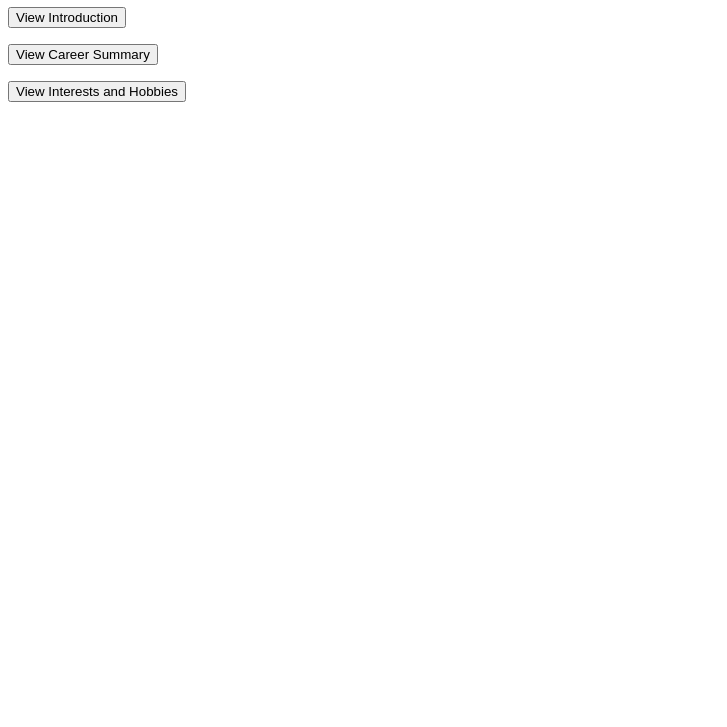
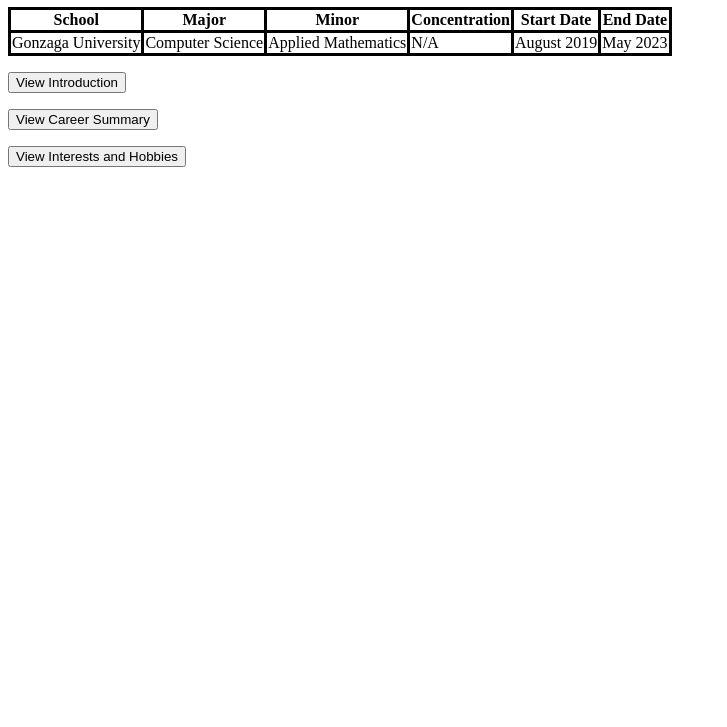
Before and after one commit to anttobias2/HW2, a plain HTML site: page docs/Education/index.html in a window 1280 px wide. Shown: the part 73-800 px from the top of the page, without its empty margins (0-727 px from the left). Drawn offline with Linux system fonts and the light colour scheme.

Commit message:
interest and education pages progress

```diff
--- a/docs/Education/index.html
+++ b/docs/Education/index.html
@@ -5,9 +5,55 @@
     <meta http-equiv="X-UA-Compatible" content="IE=edge">
     <meta name="viewport" content="width=device-width, initial-scale=1.0">
     <title>Education and Qualifications</title>
+
+    <style>
+        table,
+        th,
+        td{
+            border: 3px solid black;
+            border-collapse: collapse;
+        }
+    </style>
+
 </head>
 <body>
     <h1>Education and Qualifications</h1>
+
+    <table>
+        <thead>
+            <tr>
+                <th>
+                    School
+                </th>
+                <th>
+                    Major
+                </th>
+                <th>
+                    Minor
+                </th>
+                <th>
+                    Concentration
+                </th>
+                <th>
+                    Start Date
+                </th>
+                <th>
+                    End Date
+                </th>
+            </tr>
+        </thead>
+
+        <tbody>
+            <tr>
+                <td>Gonzaga University</td>
+                <td>Computer Science</td>
+                <td>Applied Mathematics</td>
+                <td>N/A</td>
+                <td>August 2019</td>
+                <td>May 2023</td>
+            </tr>
+        </tbody>
+    </table>
 
     <form action="../index.html">
         <p>
```
Also changed, not shown: docs/InterestHobbies/index.html (+13 -0 lines).
